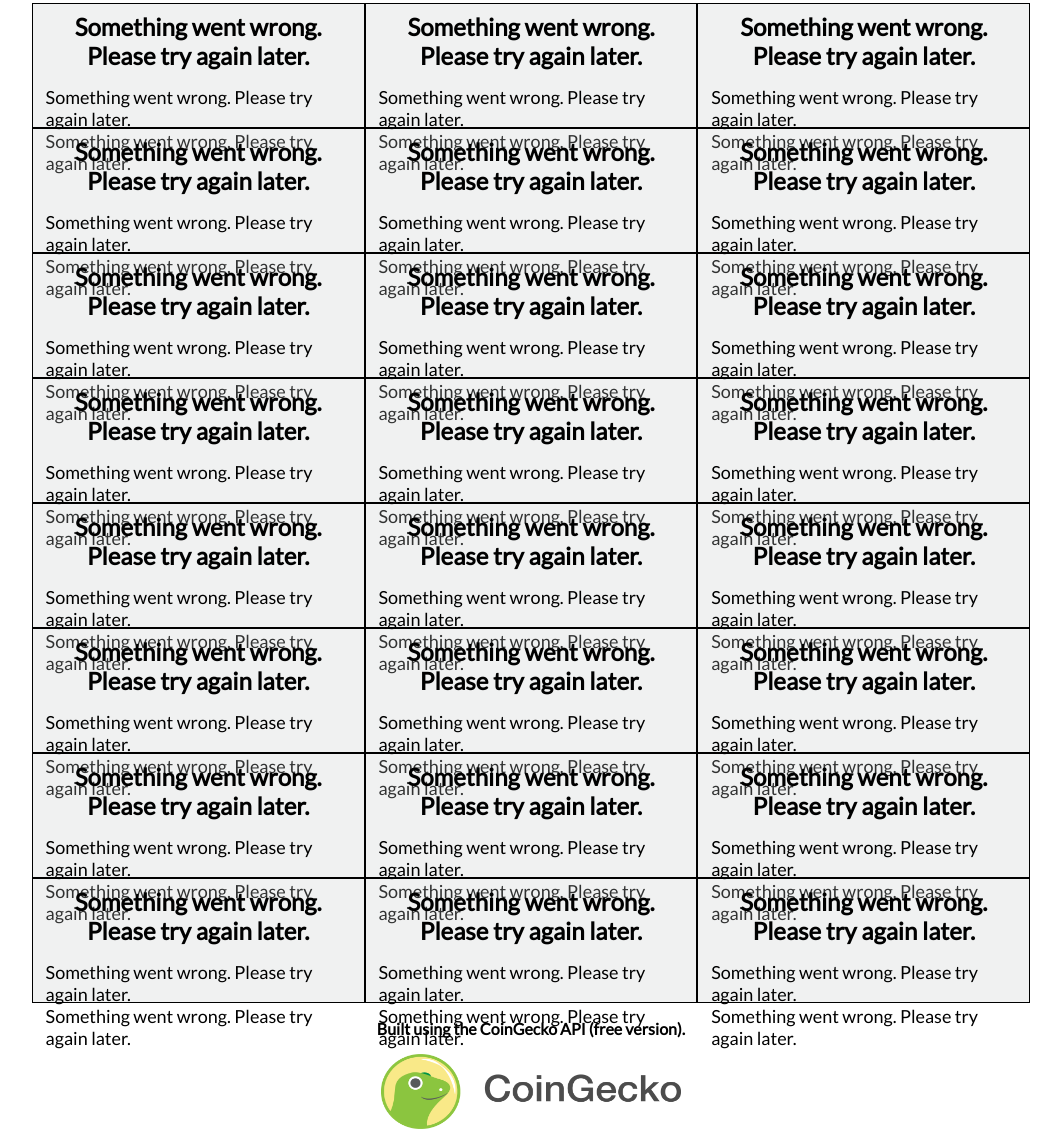
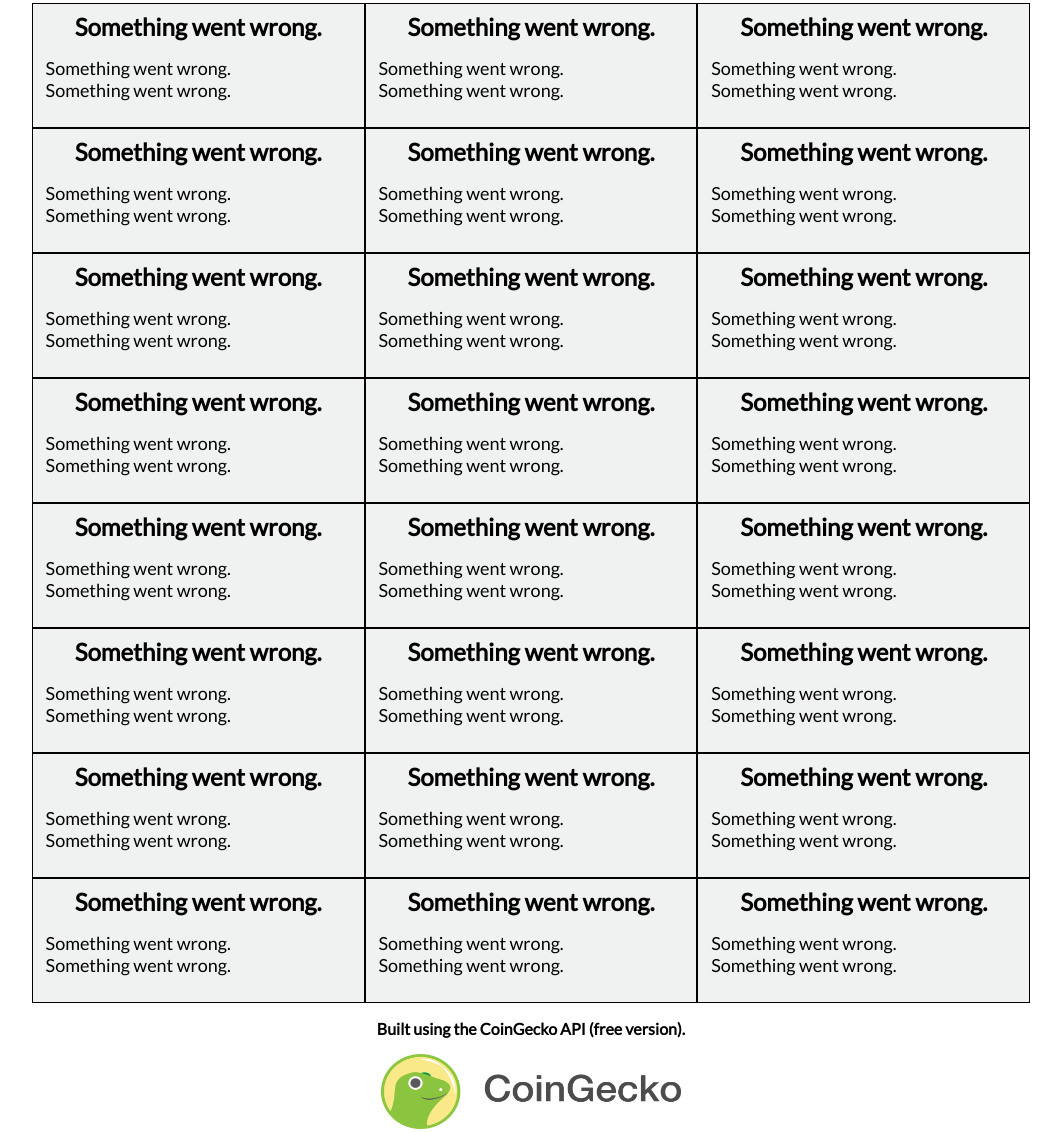
Before and after one commit to JacobD4676/JacobD4676.github.io, a plain HTML site: page crypto-price-tracker/crypto-price-index.html in a window 1280 px wide. Shown: the part 177-1309 px from the top of the page, without its empty margins (109-1170 px from the left). Drawn offline with Linux system fonts and the light colour scheme; no server answers.

Commit message:
Minor UI enhancement. Fixed issue with error message in Crypto Price Tracker App.

```diff
--- a/crypto-price-tracker/crypto-price-index.html
+++ b/crypto-price-tracker/crypto-price-index.html
@@ -28,154 +28,154 @@
         <ul class="cryptocurrency-list" id="cryptocurrency-list">
 
             <li class="cryptocurrency" id="bitcoin" value="bitcoin">
-                <div class="name" id="name" value="Something went wrong. Please try again later.">Something went wrong. Please try again later.</div>
-                <div class="price" id="price" value="Something went wrong. Please try again later.">Something went wrong. Please try again later.</div>
-                <div class="percent-change" id="percent-change" value="Something went wrong. Please try again later.">Something went wrong. Please try again later.</div>
+                <div class="name" id="name" value="Something went wrong.">Something went wrong.</div>
+                <div class="price" id="price" value="Something went wrong.">Something went wrong.</div>
+                <div class="percent-change" id="percent-change" value="Something went wrong.">Something went wrong.</div>
             </li>
 
             <li class="cryptocurrency" id="ethereum" value="ethereum">
-                <div class="name" id="name" value="Something went wrong. Please try again later.">Something went wrong. Please try again later.</div>
-                <div class="price" id="price" value="Something went wrong. Please try again later.">Something went wrong. Please try again later.</div>
-                <div class="percent-change" id="percent-change" value="Something went wrong. Please try again later.">Something went wrong. Please try again later.</div>
+                <div class="name" id="name" value="Something went wrong.">Something went wrong.</div>
+                <div class="price" id="price" value="Something went wrong.">Something went wrong.</div>
+                <div class="percent-change" id="percent-change" value="Something went wrong.">Something went wrong.</div>
             </li>
 
             <li class="cryptocurrency" id="binancecoin" value="binancecoin">
-                <div class="name" id="name" value="Something went wrong. Please try again later.">Something went wrong. Please try again later.</div>
-                <div class="price" id="price" value="Something went wrong. Please try again later.">Something went wrong. Please try again later.</div>
-                <div class="percent-change" id="percent-change" value="Something went wrong. Please try again later.">Something went wrong. Please try again later.</div>
+                <div class="name" id="name" value="Something went wrong.">Something went wrong.</div>
+                <div class="price" id="price" value="Something went wrong.">Something went wrong.</div>
+                <div class="percent-change" id="percent-change" value="Something went wrong.">Something went wrong.</div>
             </li>
 
             <li class="cryptocurrency" id="ripple" value="ripple">
-                <div class="name" id="name" value="Something went wrong. Please try again later.">Something went wrong. Please try again later.</div>
-                <div class="price" id="price" value="Something went wrong. Please try again later.">Something went wrong. Please try again later.</div>
-                <div class="percent-change" id="percent-change" value="Something went wrong. Please try again later.">Something went wrong. Please try again later.</div>
+                <div class="name" id="name" value="Something went wrong.">Something went wrong.</div>
+                <div class="price" id="price" value="Something went wrong.">Something went wrong.</div>
+                <div class="percent-change" id="percent-change" value="Something went wrong.">Something went wrong.</div>
             </li>
 
             <li class="cryptocurrency" id="cardano" value="cardano">
-                <div class="name" id="name" value="Something went wrong. Please try again later.">Something went wrong. Please try again later.</div>
-                <div class="price" id="price" value="Something went wrong. Please try again later.">Something went wrong. Please try again later.</div>
-                <div class="percent-change" id="percent-change" value="Something went wrong. Please try again later.">Something went wrong. Please try again later.</div>
+                <div class="name" id="name" value="Something went wrong.">Something went wrong.</div>
+                <div class="price" id="price" value="Something went wrong.">Something went wrong.</div>
+                <div class="percent-change" id="percent-change" value="Something went wrong.">Something went wrong.</div>
             </li>
 
             <li class="cryptocurrency" id="solana" value="solana">
-                <div class="name" id="name" value="Something went wrong. Please try again later.">Something went wrong. Please try again later.</div>
-                <div class="price" id="price" value="Something went wrong. Please try again later.">Something went wrong. Please try again later.</div>
-                <div class="percent-change" id="percent-change" value="Something went wrong. Please try again later.">Something went wrong. Please try again later.</div>
+                <div class="name" id="name" value="Something went wrong.">Something went wrong.</div>
+                <div class="price" id="price" value="Something went wrong.">Something went wrong.</div>
+                <div class="percent-change" id="percent-change" value="Something went wrong.">Something went wrong.</div>
             </li>
 
             <li class="cryptocurrency" id="dogecoin" value="dogecoin">
-                <div class="name" id="name" value="Something went wrong. Please try again later.">Something went wrong. Please try again later.</div>
-                <div class="price" id="price" value="Something went wrong. Please try again later.">Something went wrong. Please try again later.</div>
-                <div class="percent-change" id="percent-change" value="Something went wrong. Please try again later.">Something went wrong. Please try again later.</div>
+                <div class="name" id="name" value="Something went wrong.">Something went wrong.</div>
+                <div class="price" id="price" value="Something went wrong.">Something went wrong.</div>
+                <div class="percent-change" id="percent-change" value="Something went wrong.">Something went wrong.</div>
             </li>
 
             <li class="cryptocurrency" id="polkadot" value="polkadot">
-                <div class="name" id="name" value="Something went wrong. Please try again later.">Something went wrong. Please try again later.</div>
-                <div class="price" id="price" value="Something went wrong. Please try again later.">Something went wrong. Please try again later.</div>
-                <div class="percent-change" id="percent-change" value="Something went wrong. Please try again later.">Something went wrong. Please try again later.</div>
+                <div class="name" id="name" value="Something went wrong.">Something went wrong.</div>
+                <div class="price" id="price" value="Something went wrong.">Something went wrong.</div>
+                <div class="percent-change" id="percent-change" value="Something went wrong.">Something went wrong.</div>
             </li>
 
             <li class="cryptocurrency" id="shiba-inu" value="shiba-inu">
-                <div class="name" id="name" value="Something went wrong. Please try again later.">Something went wrong. Please try again later.</div>
-                <div class="price" id="price" value="Something went wrong. Please try again later.">Something went wrong. Please try again later.</div>
-                <div class="percent-change" id="percent-change" value="Something went wrong. Please try again later.">Something went wrong. Please try again later.</div>
+                <div class="name" id="name" value="Something went wrong.">Something went wrong.</div>
+                <div class="price" id="price" value="Something went wrong.">Something went wrong.</div>
+                <div class="percent-change" id="percent-change" value="Something went wrong.">Something went wrong.</div>
             </li>
 
             <li class="cryptocurrency" id="avalanche-2" value="avalanche-2">
-                <div class="name" id="name" value="Something went wrong. Please try again later.">Something went wrong. Please try again later.</div>
-                <div class="price" id="price" value="Something went wrong. Please try again later.">Something went wrong. Please try again later.</div>
-                <div class="percent-change" id="percent-change" value="Something went wrong. Please try again later.">Something went wrong. Please try again later.</div>
+                <div class="name" id="name" value="Something went wrong.">Something went wrong.</div>
+                <div class="price" id="price" value="Something went wrong.">Something went wrong.</div>
+                <div class="percent-change" id="percent-change" value="Something went wrong.">Something went wrong.</div>
             </li>
 
             <li class="cryptocurrency" id="matic-network" value="matic-network">
-                <div class="name" id="name" value="Something went wrong. Please try again later.">Something went wrong. Please try again later.</div>
-                <div class="price" id="price" value="Something went wrong. Please try again later.">Something went wrong. Please try again later.</div>
-                <div class="percent-change" id="percent-change" value="Something went wrong. Please try again later.">Something went wrong. Please try again later.</div>
+                <div class="name" id="name" value="Something went wrong.">Something went wrong.</div>
+                <div class="price" id="price" value="Something went wrong.">Something went wrong.</div>
+                <div class="percent-change" id="percent-change" value="Something went wrong.">Something went wrong.</div>
             </li>
 
             <li class="cryptocurrency" id="tron" value="tron">
-                <div class="name" id="name" value="Something went wrong. Please try again later.">Something went wrong. Please try again later.</div>
-                <div class="price" id="price" value="Something went wrong. Please try again later.">Something went wrong. Please try again later.</div>
-                <div class="percent-change" id="percent-change" value="Something went wrong. Please try again later.">Something went wrong. Please try again later.</div>
+                <div class="name" id="name" value="Something went wrong.">Something went wrong.</div>
+                <div class="price" id="price" value="Something went wrong.">Something went wrong.</div>
+                <div class="percent-change" id="percent-change" value="Something went wrong.">Something went wrong.</div>
             </li>
 
             <li class="cryptocurrency" id="uniswap" value="uniswap">
-                <div class="name" id="name" value="Something went wrong. Please try again later.">Something went wrong. Please try again later.</div>
-                <div class="price" id="price" value="Something went wrong. Please try again later.">Something went wrong. Please try again later.</div>
-                <div class="percent-change" id="percent-change" value="Something went wrong. Please try again later.">Something went wrong. Please try again later.</div>
+                <div class="name" id="name" value="Something went wrong.">Something went wrong.</div>
+                <div class="price" id="price" value="Something went wrong.">Something went wrong.</div>
+                <div class="percent-change" id="percent-change" value="Something went wrong.">Something went wrong.</div>
             </li>
         <!--FIX: Commenting out for now since not working properly (no data being returned).
             <li class="cryptocurrency" id="unus-sed-leo" value="unus-sed-leo">
-                <div class="name" id="name" value="Something went wrong. Please try again later.">Something went wrong. Please try again later.</div>
-                <div class="price" id="price" value="Something went wrong. Please try again later.">Something went wrong. Please try again later.</div>
-                <div class="percent-change" id="percent-change" value="Something went wrong. Please try again later.">Something went wrong. Please try again later.</div>
+                <div class="name" id="name" value="Something went wrong.">Something went wrong.</div>
+                <div class="price" id="price" value="Something went wrong.">Something went wrong.</div>
+                <div class="percent-change" id="percent-change" value="Something went wrong.">Something went wrong.</div>
             </li>
         -->
 
             <li class="cryptocurrency" id="ethereum-classic" value="ethereum-classic">
-                <div class="name" id="name" value="Something went wrong. Please try again later.">Something went wrong. Please try again later.</div>
-                <div class="price" id="price" value="Something went wrong. Please try again later.">Something went wrong. Please try again later.</div>
-                <div class="percent-change" id="percent-change" value="Something went wrong. Please try again later.">Something went wrong. Please try again later.</div>
+                <div class="name" id="name" value="Something went wrong.">Something went wrong.</div>
+                <div class="price" id="price" value="Something went wrong.">Something went wrong.</div>
+                <div class="percent-change" id="percent-change" value="Something went wrong.">Something went wrong.</div>
             </li>
 
             <li class="cryptocurrency" id="litecoin" value="litecoin">
-                <div class="name" id="name" value="Something went wrong. Please try again later.">Something went wrong. Please try again later.</div>
-                <div class="price" id="price" value="Something went wrong. Please try again later.">Something went wrong. Please try again later.</div>
-                <div class="percent-change" id="percent-change" value="Something went wrong. Please try again later.">Something went wrong. Please try again later.</div>
+                <div class="name" id="name" value="Something went wrong.">Something went wrong.</div>
+                <div class="price" id="price" value="Something went wrong.">Something went wrong.</div>
+                <div class="percent-change" id="percent-change" value="Something went wrong.">Something went wrong.</div>
             </li>
 
             <li class="cryptocurrency" id="cosmos" value="cosmos">
-                <div class="name" id="name" value="Something went wrong. Please try again later.">Something went wrong. Please try again later.</div>
-                <div class="price" id="price" value="Something went wrong. Please try again later.">Something went wrong. Please try again later.</div>
-                <div class="percent-change" id="percent-change" value="Something went wrong. Please try again later.">Something went wrong. Please try again later.</div>
+                <div class="name" id="name" value="Something went wrong.">Something went wrong.</div>
+                <div class="price" id="price" value="Something went wrong.">Something went wrong.</div>
+                <div class="percent-change" id="percent-change" value="Something went wrong.">Something went wrong.</div>
             </li>
 
             <li class="cryptocurrency" id="ftx-token" value="ftx-token">
-                <div class="name" id="name" value="Something went wrong. Please try again later.">Something went wrong. Please try again later.</div>
-                <div class="price" id="price" value="Something went wrong. Please try again later.">Something went wrong. Please try again later.</div>
-                <div class="percent-change" id="percent-change" value="Something went wrong. Please try again later.">Something went wrong. Please try again later.</div>
+                <div class="name" id="name" value="Something went wrong.">Something went wrong.</div>
+                <div class="price" id="price" value="Something went wrong.">Something went wrong.</div>
+                <div class="percent-change" id="percent-change" value="Something went wrong.">Something went wrong.</div>
             </li>
 
             <li class="cryptocurrency" id="chainlink" value="chainlink">
-                <div class="name" id="name" value="Something went wrong. Please try again later.">Something went wrong. Please try again later.</div>
-                <div class="price" id="price" value="Something went wrong. Please try again later.">Something went wrong. Please try again later.</div>
-                <div class="percent-change" id="percent-change" value="Something went wrong. Please try again later.">Something went wrong. Please try again later.</div>
+                <div class="name" id="name" value="Something went wrong.">Something went wrong.</div>
+                <div class="price" id="price" value="Something went wrong.">Something went wrong.</div>
+                <div class="percent-change" id="percent-change" value="Something went wrong.">Something went wrong.</div>
             </li>
 
             <li class="cryptocurrency" id="near" value="near">
-                <div class="name" id="name" value="Something went wrong. Please try again later.">Something went wrong. Please try again later.</div>
-                <div class="price" id="price" value="Something went wrong. Please try again later.">Something went wrong. Please try again later.</div>
-                <div class="percent-change" id="percent-change" value="Something went wrong. Please try again later.">Something went wrong. Please try again later.</div>
+                <div class="name" id="name" value="Something went wrong.">Something went wrong.</div>
+                <div class="price" id="price" value="Something went wrong.">Something went wrong.</div>
+                <div class="percent-change" id="percent-change" value="Something went wrong.">Something went wrong.</div>
             </li>
 
             <li class="cryptocurrency" id="crypto-com-chain" value="crypto-com-chain">
-                <div class="name" id="name" value="Something went wrong. Please try again later.">Something went wrong. Please try again later.</div>
-                <div class="price" id="price" value="Something went wrong. Please try again later.">Something went wrong. Please try again later.</div>
-                <div class="percent-change" id="percent-change" value="Something went wrong. Please try again later.">Something went wrong. Please try again later.</div>
+                <div class="name" id="name" value="Something went wrong.">Something went wrong.</div>
+                <div class="price" id="price" value="Something went wrong.">Something went wrong.</div>
+                <div class="percent-change" id="percent-change" value="Something went wrong.">Something went wrong.</div>
             </li>
 
             <li class="cryptocurrency" id="stellar" value="stellar">
-                <div class="name" id="name" value="Something went wrong. Please try again later.">Something went wrong. Please try again later.</div>
-                <div class="price" id="price" value="Something went wrong. Please try again later.">Something went wrong. Please try again later.</div>
-                <div class="percent-change" id="percent-change" value="Something went wrong. Please try again later.">Something went wrong. Please try again later.</div>
+                <div class="name" id="name" value="Something went wrong.">Something went wrong.</div>
+                <div class="price" id="price" value="Something went wrong.">Something went wrong.</div>
+                <div class="percent-change" id="percent-change" value="Something went wrong.">Something went wrong.</div>
             </li>
 
             <li class="cryptocurrency" id="monero" value="monero">
-                <div class="name" id="name" value="Something went wrong. Please try again later.">Something went wrong. Please try again later.</div>
-                <div class="price" id="price" value="Something went wrong. Please try again later.">Something went wrong. Please try again later.</div>
-                <div class="percent-change" id="percent-change" value="Something went wrong. Please try again later.">Something went wrong. Please try again later.</div>
+                <div class="name" id="name" value="Something went wrong.">Something went wrong.</div>
+                <div class="price" id="price" value="Something went wrong.">Something went wrong.</div>
+                <div class="percent-change" id="percent-change" value="Something went wrong.">Something went wrong.</div>
             </li>
 
             <li class="cryptocurrency" id="bitcoin-cash" value="bitcoin-cash">
-                <div class="name" id="name" value="Something went wrong. Please try again later.">Something went wrong. Please try again later.</div>
-                <div class="price" id="price" value="Something went wrong. Please try again later.">Something went wrong. Please try again later.</div>
-                <div class="percent-change" id="percent-change" value="Something went wrong. Please try again later.">Something went wrong. Please try again later.</div>
+                <div class="name" id="name" value="Something went wrong.">Something went wrong.</div>
+                <div class="price" id="price" value="Something went wrong.">Something went wrong.</div>
+                <div class="percent-change" id="percent-change" value="Something went wrong.">Something went wrong.</div>
             </li>
 
             <li class="cryptocurrency" id="flow" value="flow">
-                <div class="name" id="name" value="Something went wrong. Please try again later.">Something went wrong. Please try again later.</div>
-                <div class="price" id="price" value="Something went wrong. Please try again later.">Something went wrong. Please try again later.</div>
-                <div class="percent-change" id="percent-change" value="Something went wrong. Please try again later.">Something went wrong. Please try again later.</div>
+                <div class="name" id="name" value="Something went wrong.">Something went wrong.</div>
+                <div class="price" id="price" value="Something went wrong.">Something went wrong.</div>
+                <div class="percent-change" id="percent-change" value="Something went wrong.">Something went wrong.</div>
             </li>
 
         </ul>
```
